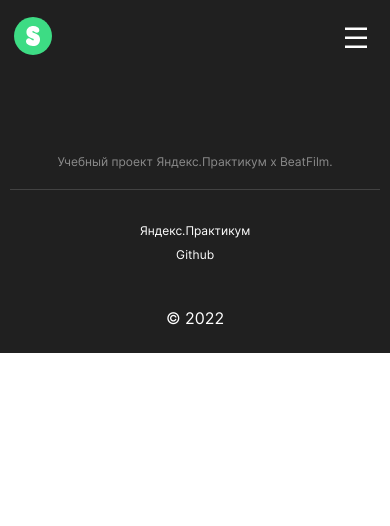
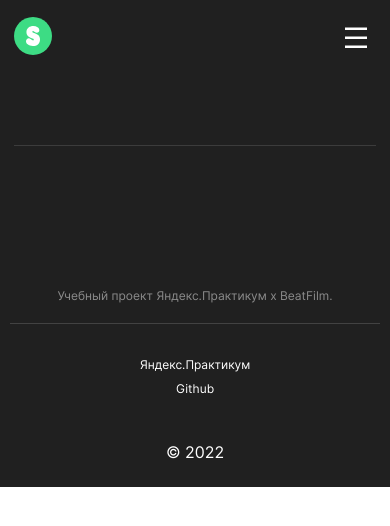
Before and after one commit to Pavel-Rogozhkin/movies-explorer-frontend, a React (Create React App) app: page /movies in a window 390 px wide. Shown: the top 526 px of the page. Built offline with nearby package versions, Linux system fonts and the light colour scheme.

Commit message:
feat: add init Form

```diff
--- a/src/components/App/App.jsx
+++ b/src/components/App/App.jsx
@@ -2,7 +2,7 @@ import './App.css';
 import { Switch, Route } from 'react-router-dom';
 import Header from '../Header/Header';
 import Main from '../Main/Main';
-// import Movies from '../Movies/Movies';
+import Movies from '../Movies/Movies';
 // import SavedMovies from '../SavedMovies/SavedMovies';
 // import Profile from '../Profile/Profile';
 // import Login from '../Login/Login';
@@ -18,11 +18,11 @@ function App() {
                     <Main />
                 </Route>
 
-                {/* <Route path='/movies'>
+                <Route path='/movies'>
                     <Movies />
                 </Route>
 
-                <Route path='/saved-movies'>
+                {/* <Route path='/saved-movies'>
                     <SavedMovies />
                 </Route>
 
--- /dev/null
+++ b/src/components/Form/Form.css
@@ -0,0 +1,5 @@
+.form {
+    display: flex;
+    position: relative;
+    flex-direction: column;
+}
--- a/src/components/Header/Header.css
+++ b/src/components/Header/Header.css
@@ -1,6 +1,5 @@
 .header {
     padding: 0 70px;
-    width: 100%;
     min-height: 75px;
     background-color: #202020;
     box-sizing: border-box;
--- a/src/components/SearchForm/SearchForm.css
+++ b/src/components/SearchForm/SearchForm.css
@@ -0,0 +1,24 @@
+.search {
+    padding: 70px 70px 45px;
+    background-color: #202020;
+}
+
+.search__container {
+    border-bottom: 1px solid rgba(170, 170, 170, 0.2);
+    display: flex;
+    flex-direction: column;
+    gap: 27px;
+}
+
+@media screen and (max-width: 1023px) {
+    .search {
+        padding: 70px 30px 50px;
+    }
+}
+
+@media screen and (max-width: 425px) {
+    .search {
+        padding: 70px 14px 63px;
+        gap: 31px;
+    }
+}
--- a/src/components/SearchForm/SearchForm.jsx
+++ b/src/components/SearchForm/SearchForm.jsx
@@ -0,0 +1,15 @@
+import './SearchForm.css';
+
+function SearchForm() {
+
+    return (
+        <section className='search'>
+            <div className='search__container'>
+
+            </div>
+        </section>
+    );
+
+};
+
+export default SearchForm;
```
Also changed, not shown: src/components/Form/Form.jsx (added, +16 -0 lines).
